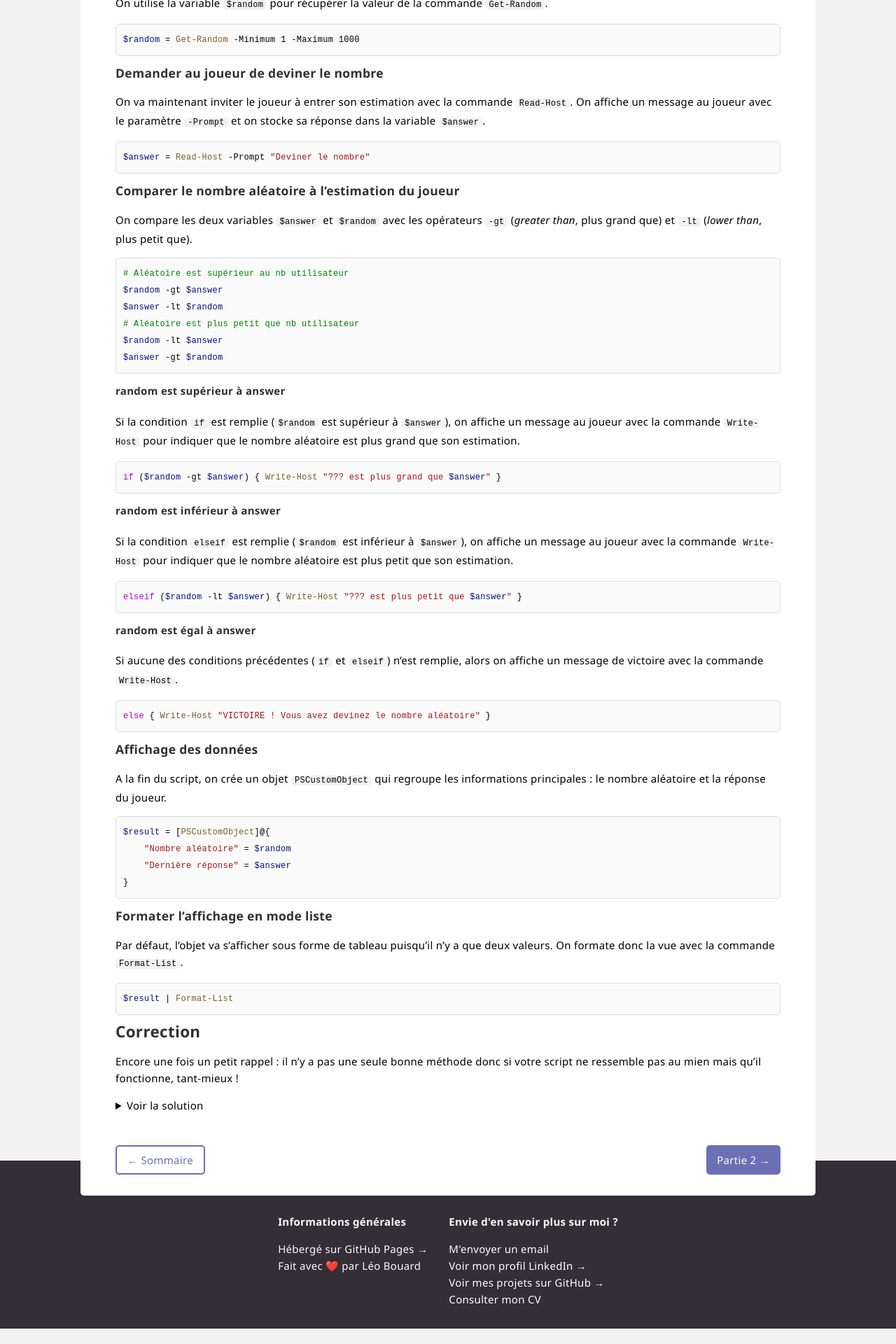
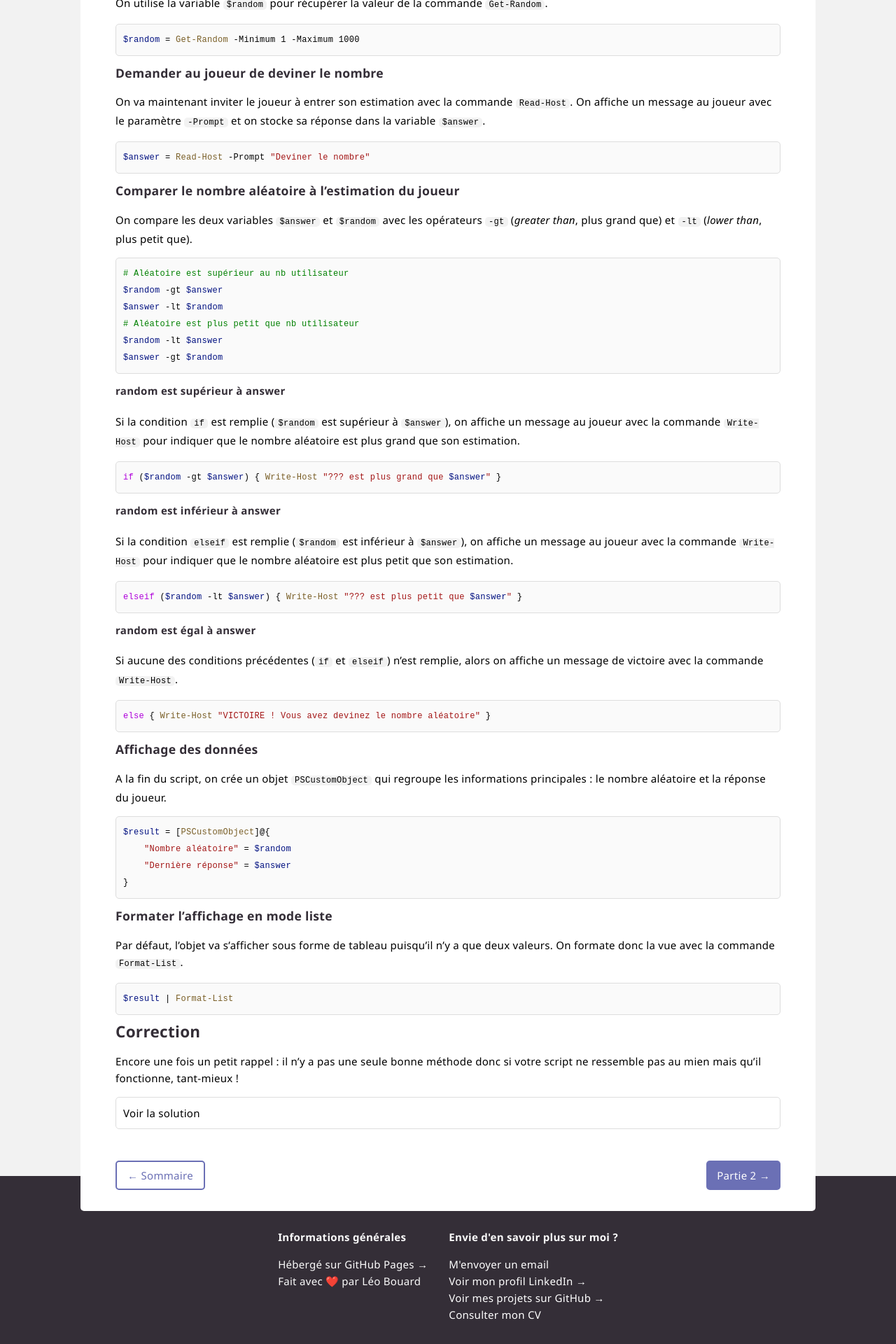
Before and after one commit to leobouard/leobouard.github.io, a Jekyll site: the page built from _posts/2022-12-01-cours-pratique-powershell-001.md, in a window 1280 px wide. Shown: the part 1733-3653 px from the top of the page at 70% size. Built offline with Jekyll 4.4.1, drawn with Linux system fonts in a browser that asks for light colours; some web fonts are replaced; before the commit the page ends 3631 px from its top, so only the background shows below that.

Commit message:
Update style.scss

```diff
--- a/assets/css/style.scss
+++ b/assets/css/style.scss
@@ -183,6 +183,17 @@ main {
         max-width: 100%;
         min-width: 50%;
     }
+
+    details {
+        border: 1px solid #ddd;
+        border-radius: 5px;
+        user-select: none;
+    }
+
+    summary {
+        list-style: none;
+        padding: 10px;
+    }
 }
 
 div.cookieInfo {
```
